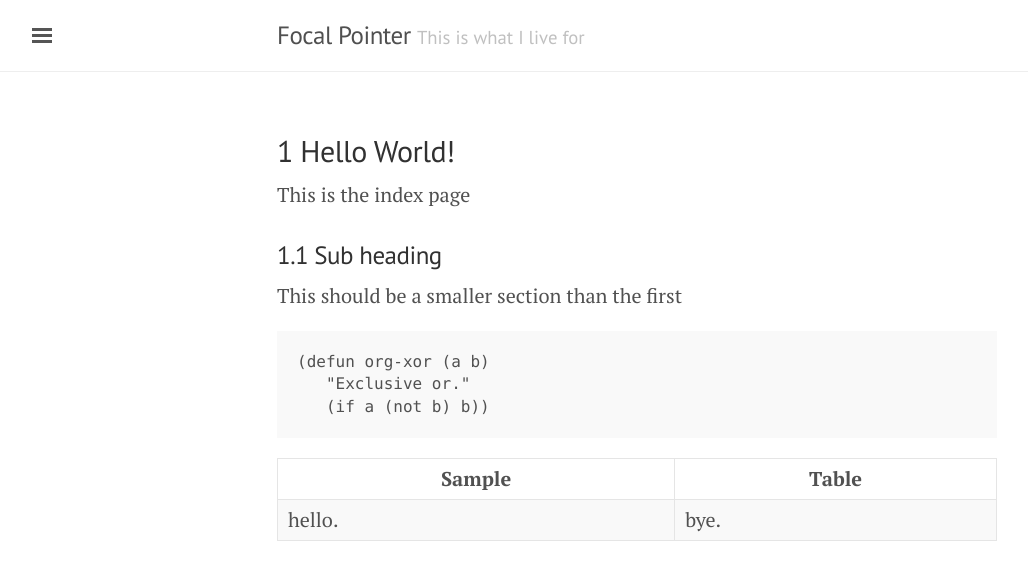
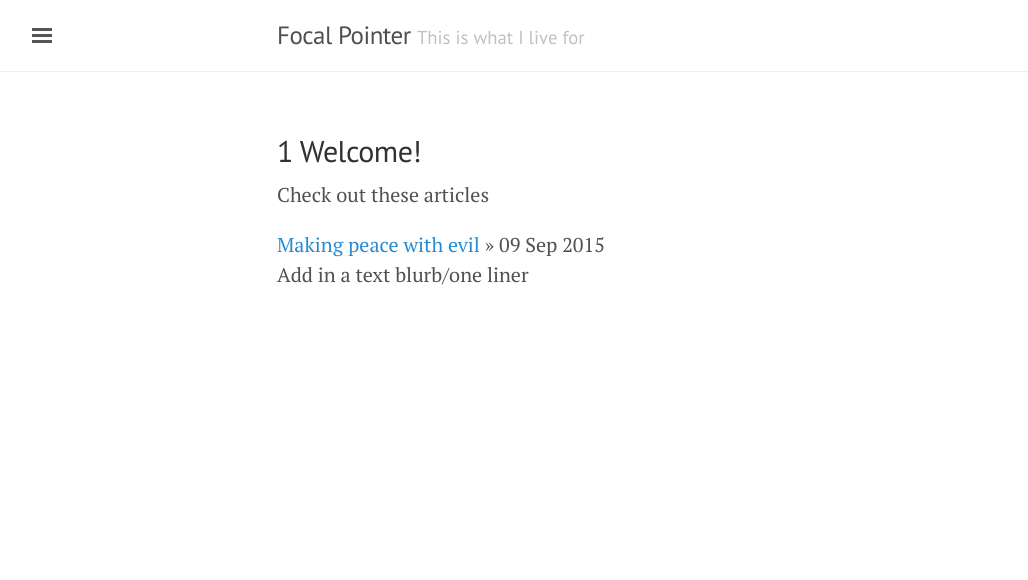
Before and after one commit to michaelbruce/michaelbruce.github.io, a Jekyll site: the page built from index.html, in a window 1280 px wide. Shown: the top 580 px of the page, without its empty margins (3-1031 px from the left). Built offline with Jekyll 4.4.1, drawn with Linux system fonts in a browser that asks for light colours; the list of posts is cut into pages by our own code.

Commit message:
minor editing

```diff
--- a/index.html
+++ b/index.html
@@ -5,49 +5,18 @@ tagline: This is what I live for
 ---
 
 <div id="outline-container-sec-1" class="outline-2">
-<h2 id="sec-1"><span class="section-number-2">1</span> Hello World!</h2>
+<h2 id="sec-1"><span class="section-number-2">1</span> Welcome!</h2>
 <div class="outline-text-2" id="text-1">
 <p>
-This is the index page
+Check out these articles
+</p>
+
+{% for post in site.posts %}
+  <a href="{{ post.url }}">{{ post.title }}</a><span> &raquo; {{ post.date | date_to_string }}</span>
+{% endfor %}
+
+<p>
+Add in a text blurb/one liner
 </p>
 </div>
-
-<div id="outline-container-sec-1-1" class="outline-3">
-<h3 id="sec-1-1"><span class="section-number-3">1.1</span> Sub heading</h3>
-<div class="outline-text-3" id="text-1-1">
-<p>
-This should be a smaller section than the first
-</p>
-
-<div class="org-src-container">
-
-<pre class="src src-emacs-lisp">(defun org-xor (a b)
-   "Exclusive or."
-   (if a (not b) b))
-</pre>
 </div>
-
-<table border="2" cellspacing="0" cellpadding="6" rules="groups" frame="hsides">
-
-
-<colgroup>
-<col  class="left" />
-
-<col  class="left" />
-</colgroup>
-<thead>
-<tr>
-<th scope="col" class="left">Sample</th>
-<th scope="col" class="left">Table</th>
-</tr>
-</thead>
-<tbody>
-<tr>
-<td class="left">hello.</td>
-<td class="left">bye.</td>
-</tr>
-</tbody>
-</table>
-</div>
-</div>
-</div>
--- a/org/_posts/2015-09-09-making-peace-with-evil.org
+++ b/org/_posts/2015-09-09-making-peace-with-evil.org
@@ -21,3 +21,4 @@ title: Making peace with evil
             )
           )
 #+END_SRC
+** C-n/C-p for modeline
```
Also changed, not shown: org/index.org (+8 -16 lines).
